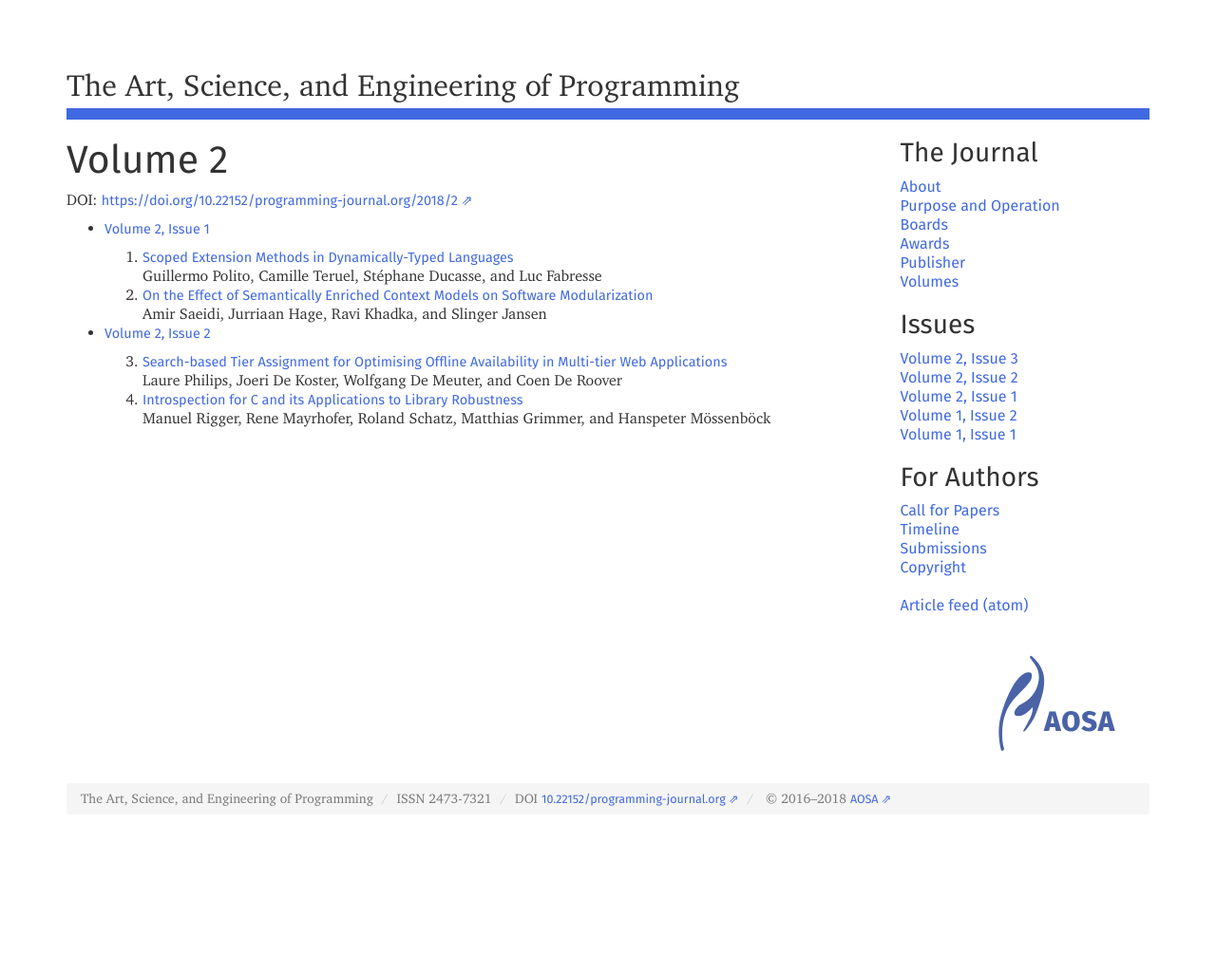
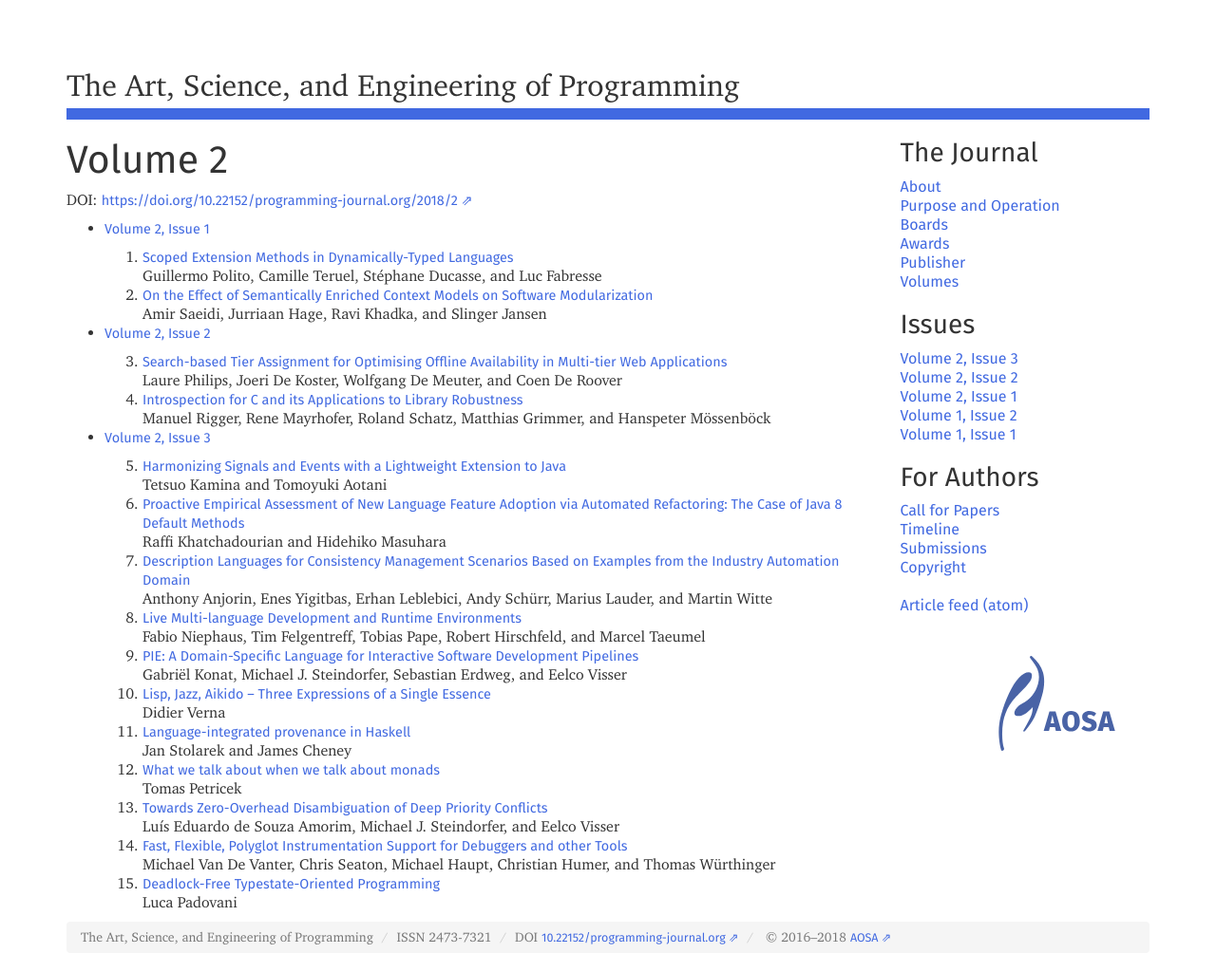
Before and after one commit to programming-journal/programming-journal.github.io, a Jekyll site: the page built from 2018/2/index.markdown, in a window 1280 px wide. Shown: the whole page at 95% size. Built offline with Jekyll 4.4.1, drawn with Linux system fonts in a browser that asks for light colours; nearby versions of some CDN libraries; before the commit the page ends 900 px from its top, so only the background shows below that.

Commit message:
Update the volume page

```diff
--- a/2018/2/index.markdown
+++ b/2018/2/index.markdown
@@ -30,3 +30,34 @@ Amir Saeidi, Jurriaan Hage, Ravi Khadka, and Slinger Jansen
 Laure Philips, Joeri De Koster, Wolfgang De Meuter, and Coen De Roover
   1. [Introspection for C and its Applications to Library Robustness](/2018/2/4)
 Manuel Rigger, Rene Mayrhofer, Roland Schatz, Matthias Grimmer, and Hanspeter Mössenböck
+
+
+
+* [Volume 2, Issue 3](issue3)
+
+
+
+
+  {: start="5"}
+  1. [Harmonizing Signals and Events with a Lightweight Extension to Java](/2018/2/5)
+Tetsuo Kamina and Tomoyuki Aotani
+  1. [Proactive Empirical Assessment of New Language Feature Adoption via Automated Refactoring: The Case of Java 8 Default Methods](/2018/2/6)
+Raffi Khatchadourian and Hidehiko Masuhara
+  1. [Description Languages for Consistency Management Scenarios Based on Examples from the Industry Automation Domain](/2018/2/7)
+Anthony Anjorin, Enes Yigitbas, Erhan Leblebici, Andy Schürr, Marius Lauder, and Martin Witte
+  1. [Live Multi-language Development and Runtime Environments](/2018/2/8)
+Fabio Niephaus, Tim Felgentreff, Tobias Pape, Robert Hirschfeld, and Marcel Taeumel
+  1. [PIE: A Domain-Specific Language for Interactive Software Development Pipelines](/2018/2/9)
+Gabriël Konat, Michael J. Steindorfer, Sebastian Erdweg, and Eelco Visser
+  1. [Lisp, Jazz, Aikido – Three Expressions of a Single Essence](/2018/2/10)
+Didier Verna
+  1. [Language-integrated provenance in Haskell](/2018/2/11)
+Jan Stolarek and James Cheney
+  1. [What we talk about when we talk about monads](/2018/2/12)
+Tomas Petricek
+  1. [Towards Zero-Overhead Disambiguation of Deep Priority Conflicts](/2018/2/13)
+Luís Eduardo de Souza Amorim, Michael J. Steindorfer, and Eelco Visser
+  1. [Fast, Flexible, Polyglot Instrumentation Support for Debuggers and other Tools](/2018/2/14)
+Michael Van De Vanter, Chris Seaton, Michael Haupt, Christian Humer, and Thomas Würthinger
+  1. [Deadlock-Free Typestate-Oriented Programming](/2018/2/15)
+Luca Padovani
```
Also changed, not shown: other parts of 2018/2/index.markdown (+1 -1 lines).
